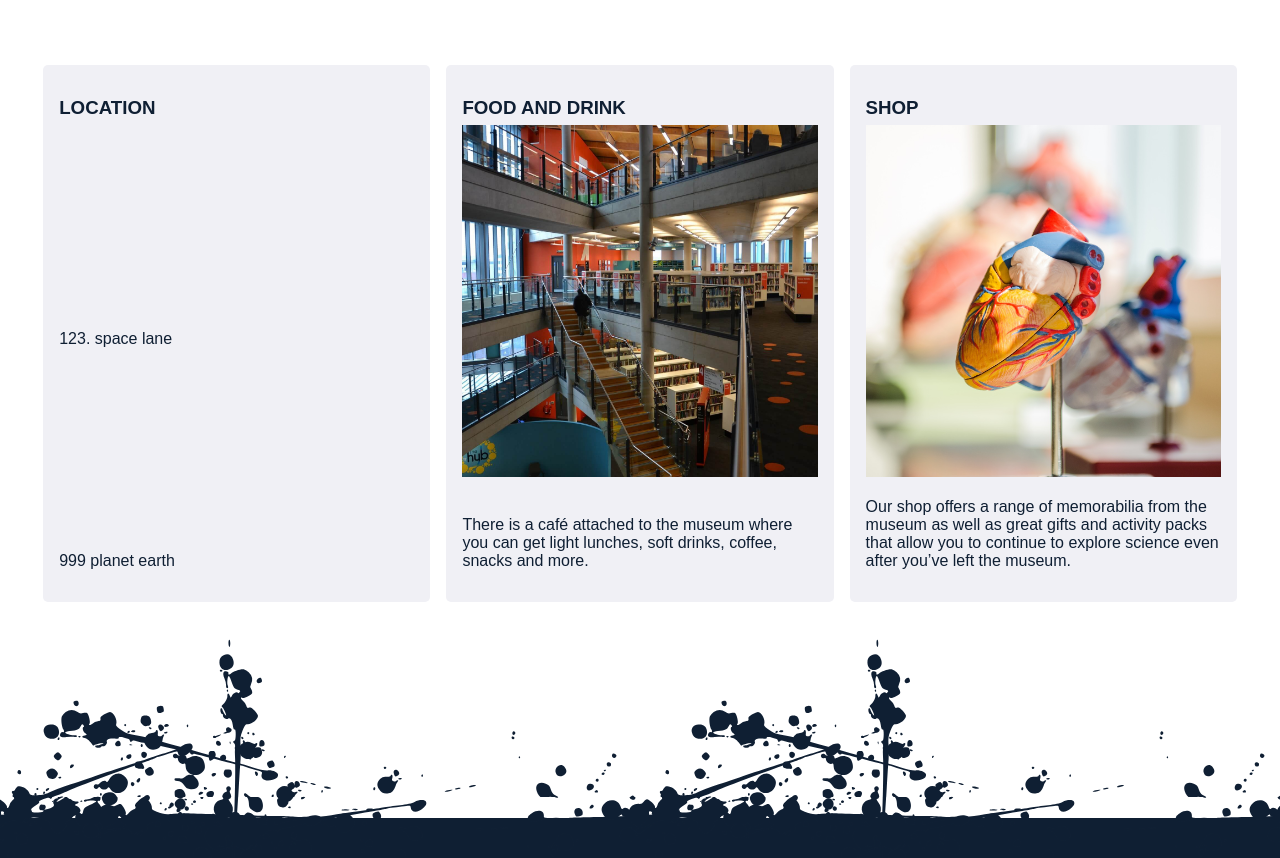
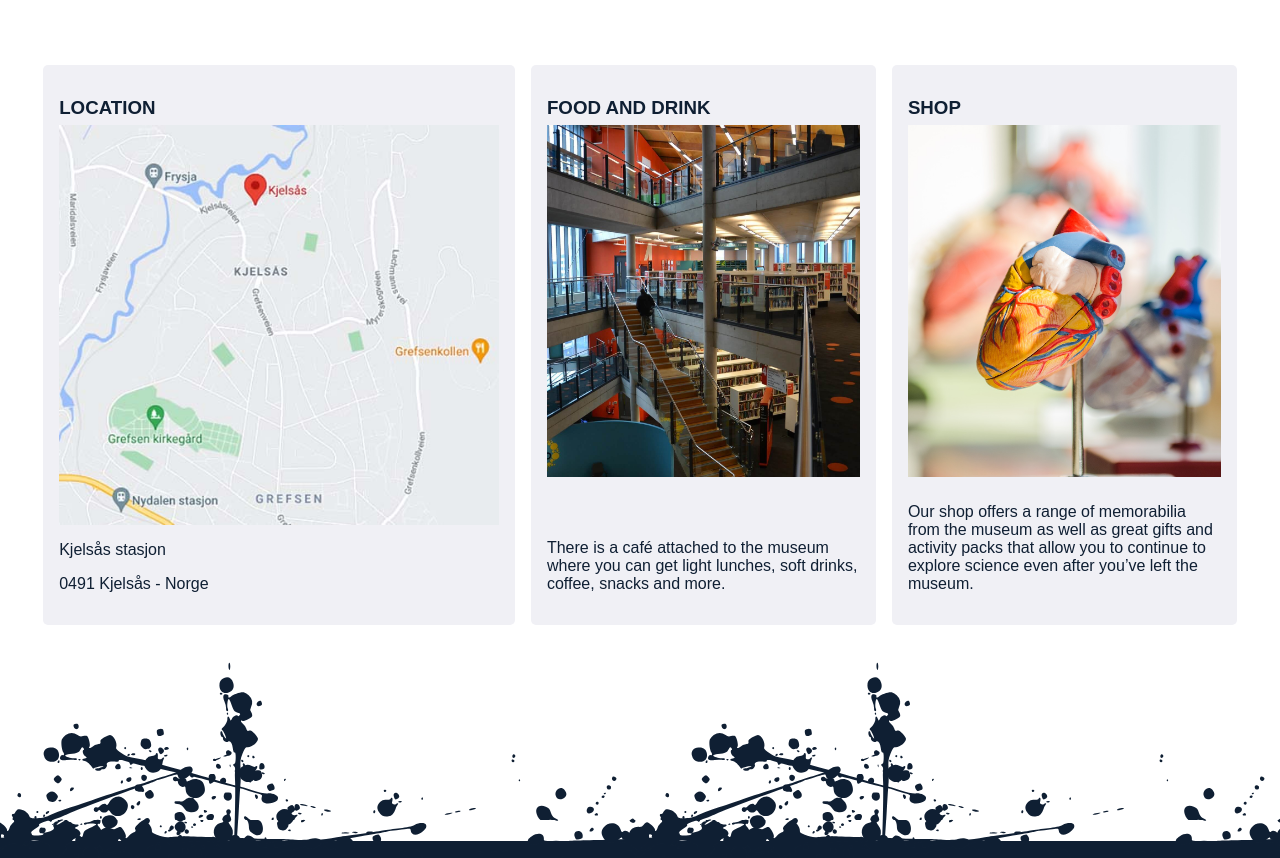
Before and after one commit to Lysaker-git/Semester-project-CSM, a plain HTML site: page index.html in a window 1280 px wide. Shown: the part 5320-6178 px from the top of the page. Drawn offline with Linux system fonts and the light colour scheme.

Commit message:
location update

```diff
--- a/css/main.css
+++ b/css/main.css
@@ -508,6 +508,10 @@ h2 {
 .misc-price {
     display: flex;
 }
+.misc-bottom__divider:first-of-type>img {
+    cursor: pointer;
+    max-height: 400px;
+}
 .misc-button {
     font-size: 1.4rem;
     cursor: pointer;
--- a/index.html
+++ b/index.html
@@ -190,9 +190,9 @@
                 <div class="misc-bottom__items">
                     <div class="misc-bottom__divider">
                         <h3 class="misc-header">location</h3>
-                        <!-- <iframe src="" frameborder="0" class="misc-map"></iframe> -->
-                        <p class="misc-text">123. space lane</p>
-                        <p class="misc-text">999 planet earth</p>
+                        <img onclick="location.href='https://www.google.no/maps/place/Kjels%C3%A5s/@59.9583482,10.7694316,14.13z/data=!4m5!3m4!1s0x464171df52e873bf:0x7d60405339cc1ee8!8m2!3d59.9660487!4d10.783312'" src="assets/images/Google maps.jpg" alt="Our location in oslo">
+                        <p class="misc-text">Kjelsås stasjon</p>
+                        <p class="misc-text">0491 Kjelsås - Norge</p>
                     </div>
                     <div class="misc-bottom__divider">
                         <h3 class="misc-header">food and drink</h3>
```
Also changed, not shown: assets/images/Google maps.jpg (added).
